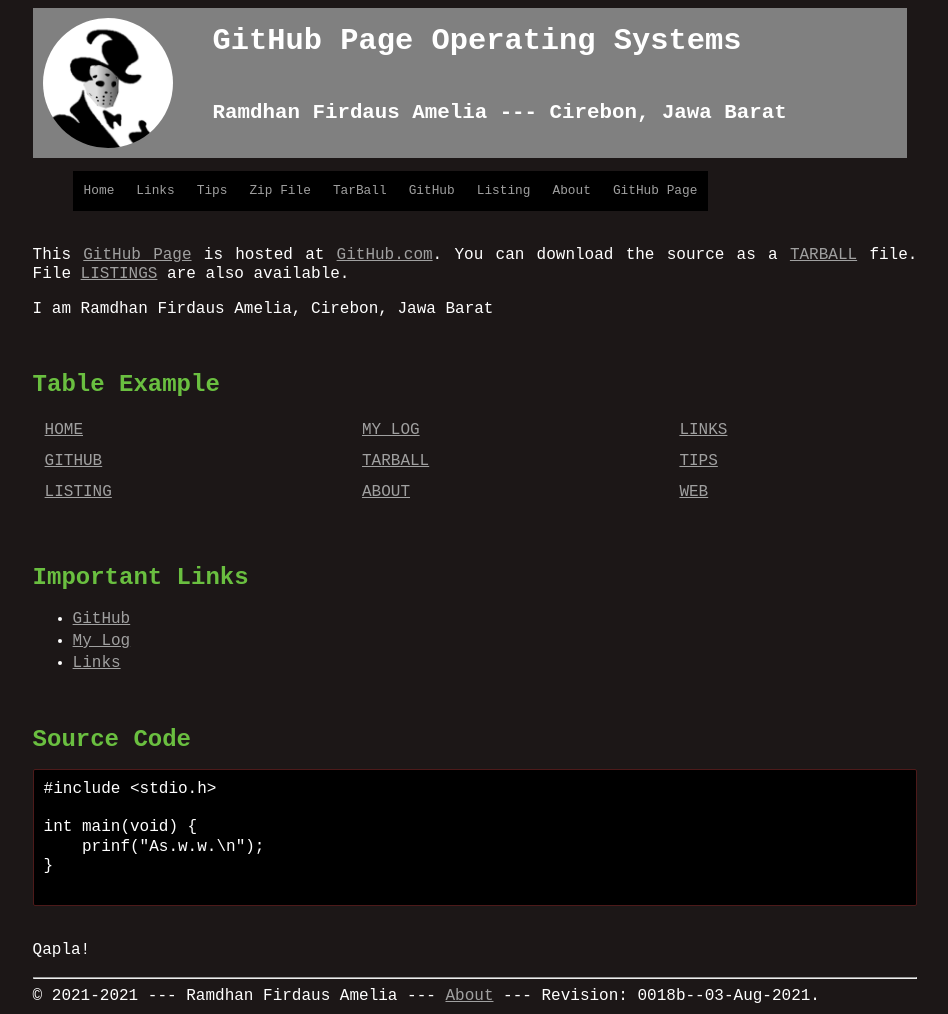
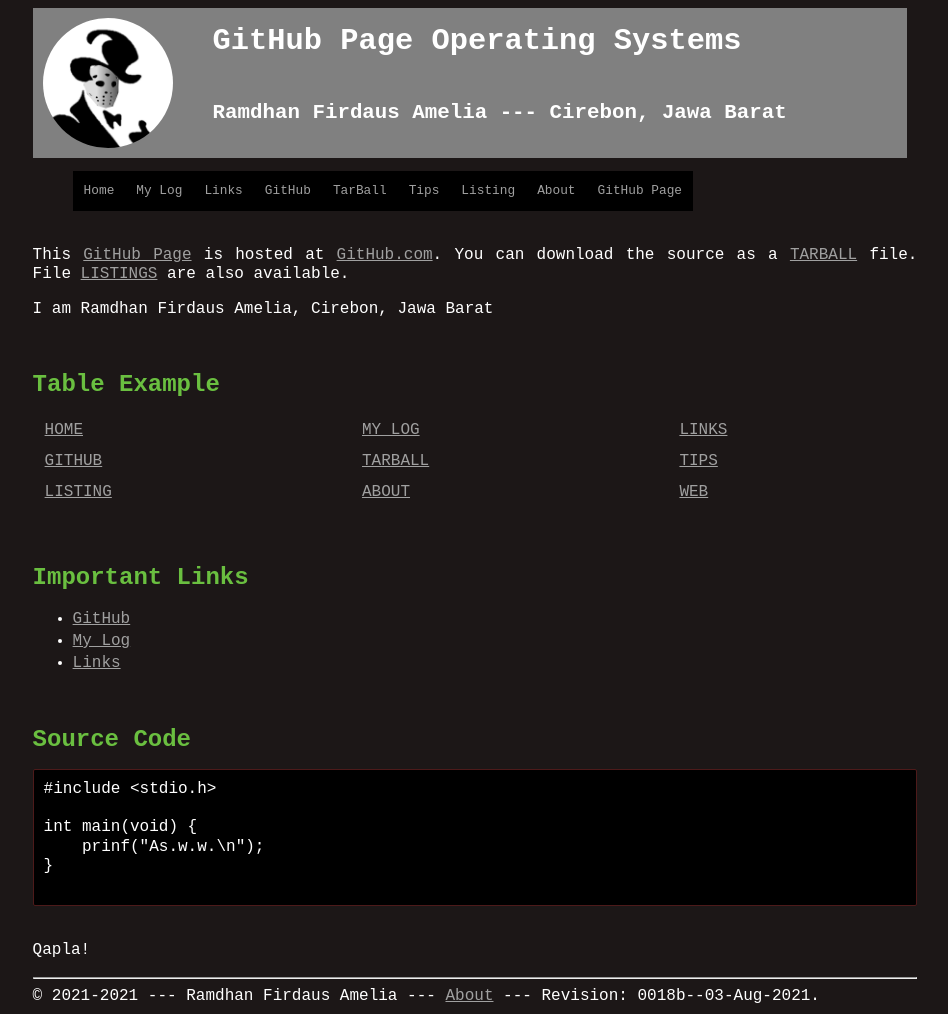
Before and after one commit to ramdhanfirdaus/os212, a Jekyll site: the page built from index.md, in a window 1280 px wide. Shown: the whole page, without its empty margins (165-1113 px from the left). Built offline with Jekyll 4.4.1, drawn with Linux system fonts in a browser that asks for light colours.

Commit message:
Update _config.yml

```diff
--- a/_config.yml
+++ b/_config.yml
@@ -9,16 +9,16 @@ keywords:    "jekyll, testing"
 navbarlinks:
 - navbar:    "Home"
   link:      "/"
+- navbar:    "My Log"
+  link:      "https://ramdhanfirdaus.github.io/os212/TXT/mylog.txt)"
 - navbar:    "Links"
   link:      "/LINKS/"
+- navbar:    "GitHub"
+  link:      "https://github.com/ramdhanfirdaus/os212"
+- navbar:    "TarBall"
+  link:      "https://os.vlsm.org/Log/ramdhanfirdaus.tar.bz2.txt"
 - navbar:    "Tips"
   link:      "/TIPS/"
-- navbar:    "Zip File"
-  link:      "/template.zip"
-- navbar:    "TarBall"
-  link:      "https://os.vlsm.org/Log/ramdhanfirdaus.tar.bz2.txt"
-- navbar:    "GitHub"
-  link:      "https://github.com/ramdhanfirdaus/os212"
 - navbar:    "Listing"
   link:      "/000.html"
 - navbar:    "About"
```
